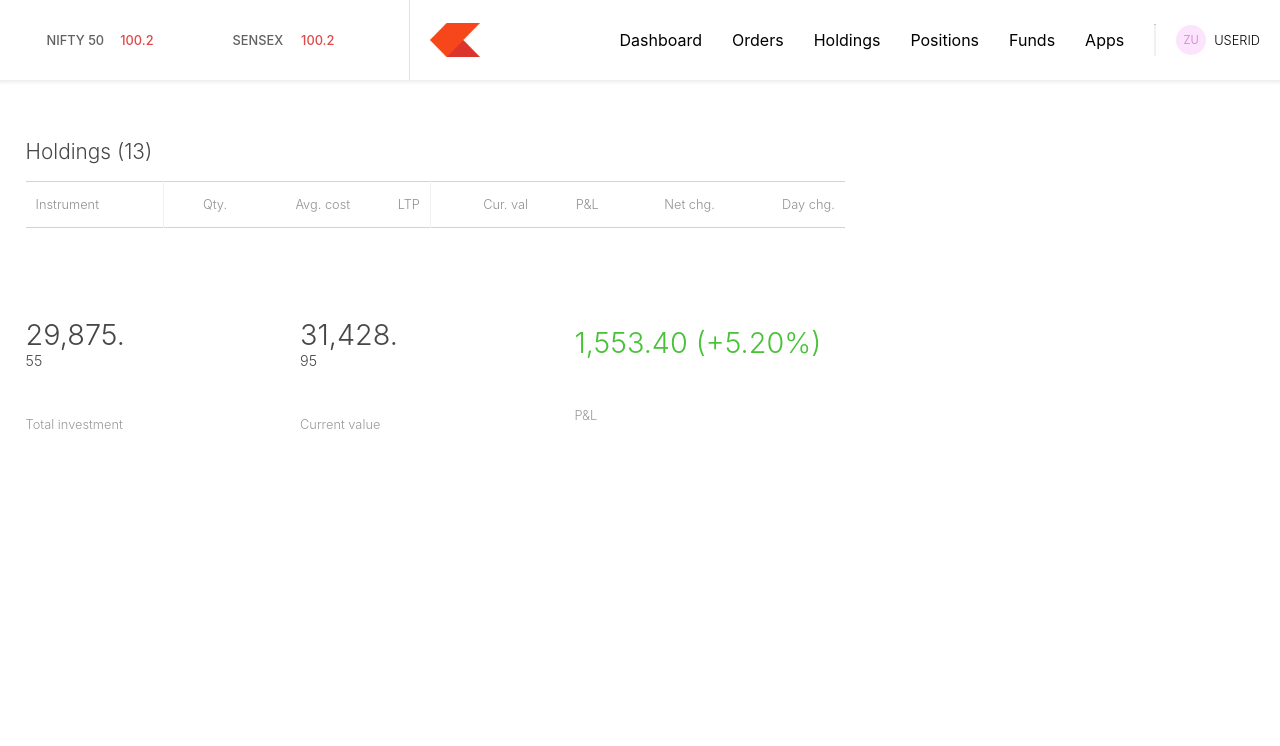
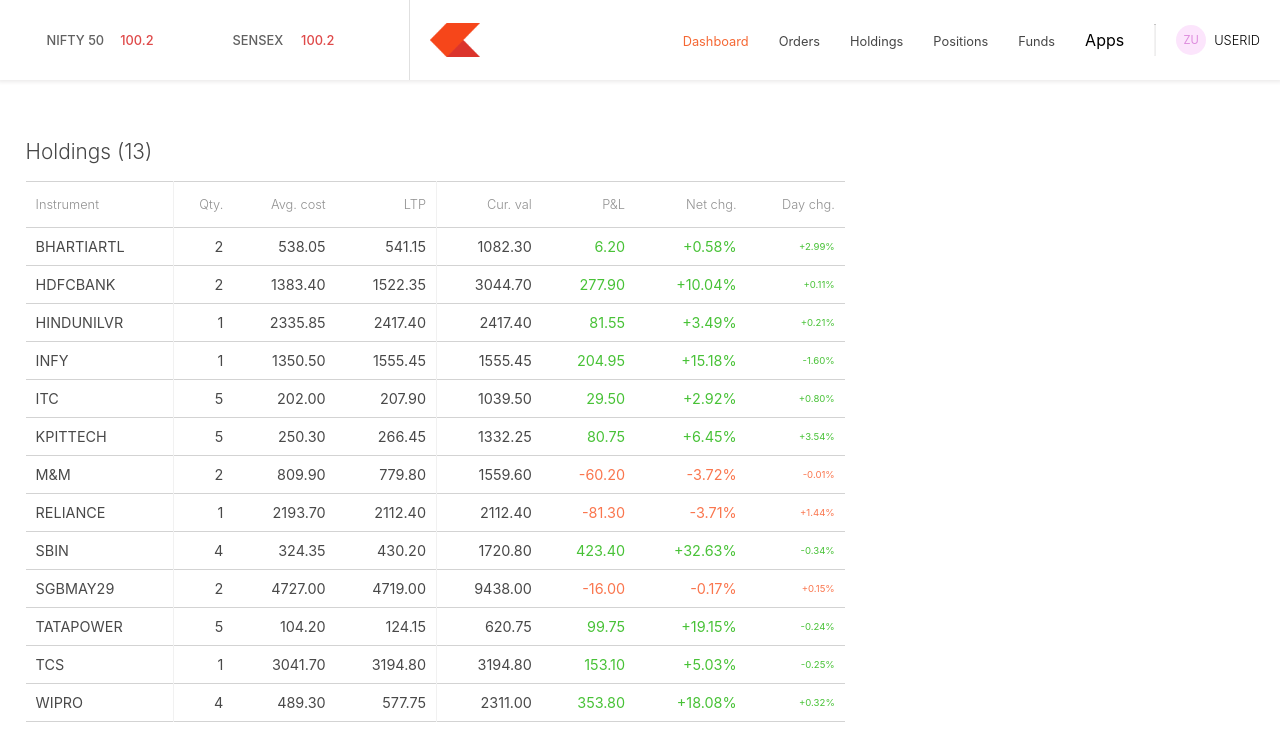
Before and after one commit to parth17-code/Zerodha-dashboard, a React (Create React App) app: page /holdings in a window 1280 px wide. Shown: the top 746 px of the page. Built offline with nearby package versions, Linux system fonts and the light colour scheme.

Commit message:
menu and holdings functionalities added

```diff
--- a/src/components/Holdings.js
+++ b/src/components/Holdings.js
@@ -1,8 +1,10 @@
+import { holdings } from "../data/data";
+
 function Holdings() {
   return (
     <>
       <>
-        <h3 className="title">Holdings (13)</h3>
+        <h3 className="title">Holdings ({holdings.length})</h3>
 
         <div className="order-table">
           <table>
@@ -16,6 +18,25 @@
               <th>Net chg.</th>
               <th>Day chg.</th>
             </tr>
+            {holdings.map((stock, index) => {
+              const currValue = stock.price * stock.qty;
+              const isProfit = currValue - stock.avg * stock.qty >= 0.0;
+              const isProfitClass = isProfit ? "profit" : "loss";
+              const isDayClass = isProfit ? "profit" : "loss";
+
+              return (
+                <tr key={index}>
+                  <td>{stock.name}</td>
+                  <td>{stock.qty}</td>
+                  <td>{stock.avg.toFixed(2)}</td>
+                  <td>{stock.price.toFixed(2)}</td>
+                  <td>{currValue.toFixed(2)}</td>
+                  <td className={isProfitClass}>{(currValue - stock.avg * stock.qty).toFixed(2)}</td>
+                  <td className={isProfitClass}>{stock.net}</td>
+                  <td className={isDayClass}>{stock.day}</td>
+                </tr>
+              );
+            })}
           </table>
         </div>
 
--- a/src/components/Menu.js
+++ b/src/components/Menu.js
@@ -1,4 +1,21 @@
+import { useState } from "react";
+import { Link } from "react-router-dom";
+
 function Menu() {
+    const [SelectedMenuOption , setSelectedMenuOption] = useState(0);
+    const [isProfileDropdownOpen , setIsProfileDropdownOpen] = useState(false);
+
+    const handleMenuCLicks = (index)=>{
+        setSelectedMenuOption(index);
+    }
+
+    const handleProfileClick = (boolean)=>{
+        setIsProfileDropdownOpen(!isProfileDropdownOpen)
+    }
+
+    const menuClass = "menu"
+    const activeMenuClass = "menu selected"
+
   return (
     <>
       <div className="menu-container">
@@ -6,19 +23,19 @@
         <div className="menus">
           <ul>
             <li>
-              <p>Dashboard</p>
+                <Link style={{textDecoration:"none"}} to={"/"} onClick={()=>handleMenuCLicks(0)}> <p className={SelectedMenuOption===0?activeMenuClass:menuClass}>Dashboard</p> </Link>
             </li>
             <li>
-              <p>Orders</p>
+              <Link style={{textDecoration:"none"}} to={"orders"} onClick={()=>handleMenuCLicks(1)}> <p className={SelectedMenuOption===1?activeMenuClass:menuClass}>Orders</p> </Link>
             </li>
             <li>
-              <p>Holdings</p>
+              <Link style={{textDecoration:"none"}} to={"/holdings"} onClick={()=>handleMenuCLicks(2)}> <p className={SelectedMenuOption===2?activeMenuClass:menuClass}>Holdings</p> </Link>
             </li>
             <li>
-              <p>Positions</p>
+              <Link style={{textDecoration:"none"}} to={"/positions"} onClick={()=>handleMenuCLicks(3)}> <p className={SelectedMenuOption===3?activeMenuClass:menuClass}>Positions</p> </Link>
             </li>
             <li>
-              <p>Funds</p>
+              <Link style={{textDecoration:"none"}} to={"/funds"} onClick={()=>handleMenuCLicks(4)}> <p className={SelectedMenuOption===4?activeMenuClass:menuClass}>Funds</p> </Link>
             </li>
             <li>
               <p>Apps</p>
@@ -26,7 +43,7 @@
           </ul>
           <hr />
           <div className="profile">
-            <div className="avatar">ZU</div>
+            <div className="avatar" onClick={handleProfileClick}>ZU</div>
             <p className="username">USERID</p>
           </div>
         </div>
--- /dev/null
+++ b/src/data/data.js
@@ -0,0 +1,193 @@
+export const watchlist = [
+  {
+    name: "INFY",
+    price: 1555.45,
+    percent: "-1.60%",
+    isDown: true,
+  },
+  {
+    name: "ONGC",
+    price: 116.8,
+    percent: "-0.09%",
+    isDown: true,
+  },
+  {
+    name: "TCS",
+    price: 3194.8,
+    percent: "-0.25%",
+    isDown: true,
+  },
+  {
+    name: "KPITTECH",
+    price: 266.45,
+    percent: "3.54%",
+    isDown: false,
+  },
+  {
+    name: "QUICKHEAL",
+    price: 308.55,
+    percent: "-0.15%",
+    isDown: true,
+  },
+  {
+    name: "WIPRO",
+    price: 577.75,
+    percent: "0.32%",
+    isDown: false,
+  },
+  {
+    name: "M&M",
+    price: 779.8,
+    percent: "-0.01%",
+    isDown: true,
+  },
+  {
+    name: "RELIANCE",
+    price: 2112.4,
+    percent: "1.44%",
+    isDown: false,
+  },
+  {
+    name: "HUL",
+    price: 512.4,
+    percent: "1.04%",
+    isDown: false,
+  },
+];
+
+// holdings
+export const holdings = [
+  {
+    name: "BHARTIARTL",
+    qty: 2,
+    avg: 538.05,
+    price: 541.15,
+    net: "+0.58%",
+    day: "+2.99%",
+  },
+  {
+    name: "HDFCBANK",
+    qty: 2,
+    avg: 1383.4,
+    price: 1522.35,
+    net: "+10.04%",
+    day: "+0.11%",
+  },
+  {
+    name: "HINDUNILVR",
+    qty: 1,
+    avg: 2335.85,
+    price: 2417.4,
+    net: "+3.49%",
+    day: "+0.21%",
+  },
+  {
+    name: "INFY",
+    qty: 1,
+    avg: 1350.5,
+    price: 1555.45,
+    net: "+15.18%",
+    day: "-1.60%",
+    isLoss: true,
+  },
+  {
+    name: "ITC",
+    qty: 5,
+    avg: 202.0,
+    price: 207.9,
+    net: "+2.92%",
+    day: "+0.80%",
+  },
+  {
+    name: "KPITTECH",
+    qty: 5,
+    avg: 250.3,
+    price: 266.45,
+    net: "+6.45%",
+    day: "+3.54%",
+  },
+  {
+    name: "M&M",
+    qty: 2,
+    avg: 809.9,
+    price: 779.8,
+    net: "-3.72%",
+    day: "-0.01%",
+    isLoss: true,
+  },
+  {
+    name: "RELIANCE",
+    qty: 1,
+    avg: 2193.7,
+    price: 2112.4,
+    net: "-3.71%",
+    day: "+1.44%",
+  },
+  {
+    name: "SBIN",
+    qty: 4,
+    avg: 324.35,
+    price: 430.2,
+    net: "+32.63%",
+    day: "-0.34%",
+    isLoss: true,
+  },
+  {
+    name: "SGBMAY29",
+    qty: 2,
+    avg: 4727.0,
+    price: 4719.0,
+    net: "-0.17%",
+    day: "+0.15%",
+  },
+  {
+    name: "TATAPOWER",
+    qty: 5,
+    avg: 104.2,
+    price: 124.15,
+    net: "+19.15%",
+    day: "-0.24%",
+    isLoss: true,
+  },
+  {
+    name: "TCS",
+    qty: 1,
+    avg: 3041.7,
+    price: 3194.8,
+    net: "+5.03%",
+    day: "-0.25%",
+    isLoss: true,
+  },
+  {
+    name: "WIPRO",
+    qty: 4,
+    avg: 489.3,
+    price: 577.75,
+    net: "+18.08%",
+    day: "+0.32%",
+  },
+];
+
+// positions
+export const positions = [
+  {
+    product: "CNC",
+    name: "EVEREADY",
+    qty: 2,
+    avg: 316.27,
+    price: 312.35,
+    net: "+0.58%",
+    day: "-1.24%",
+    isLoss: true,
+  },
+  {
+    product: "CNC",
+    name: "JUBLFOOD",
+    qty: 1,
+    avg: 3124.75,
+    price: 3082.65,
+    net: "+10.04%",
+    day: "-1.35%",
+    isLoss: true,
+  },
+];
```
